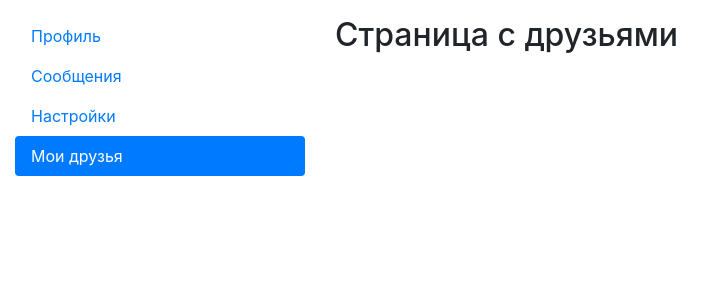
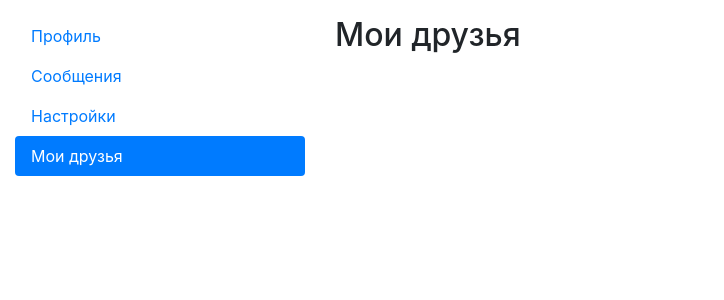
Before and after one commit to Lidia-Menshikova/react-975, a React (Create React App) app: page /friends in a window 1280 px wide. Shown: the top 300 px of the page, without its empty margins (0-724 px from the left). Built offline with nearby package versions, Linux system fonts and the light colour scheme.

Commit message:
Change friends

```diff
--- a/src/App.jsx
+++ b/src/App.jsx
@@ -11,7 +11,7 @@ const Settings = () => {
   return <h2>Страница с настройками</h2>;
 };
 const Friends = () => {
-  return <h2>Страница с друзьями</h2>;
+  return <h2>Мои друзья</h2>;
 };
 
 function App() {
```
